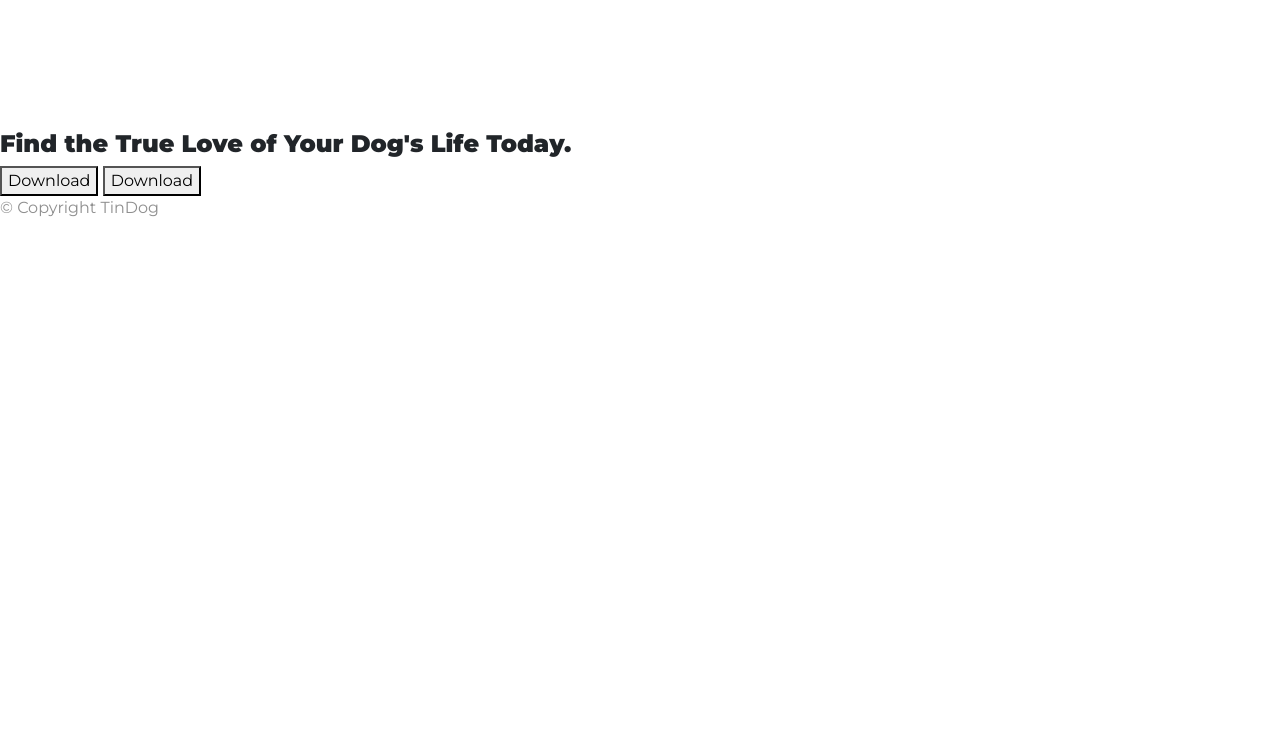
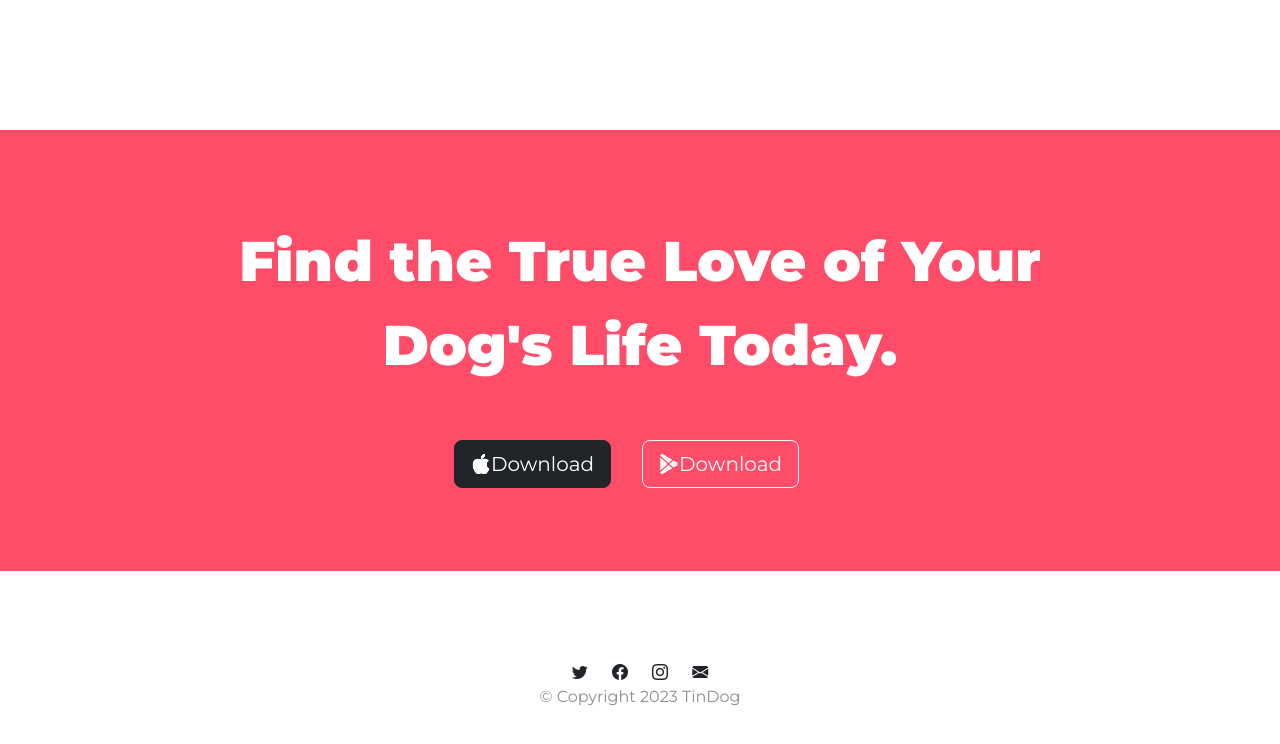
Before and after one commit to ShreyashSanjay/Bootstrap-Project, a plain HTML site: page index.html in a window 1280 px wide. Shown: the part 2342-3086 px from the top of the page. Before the commit the page ends 2578 px from the top, so only its background shows below. Drawn offline with nearby package versions, Linux system fonts and the light colour scheme.

Commit message:
added CSS to footer

```diff
--- a/css/styles.css
+++ b/css/styles.css
@@ -132,6 +132,34 @@ p {
     padding: 3% 2%;
 }
 
+/* Call to Action */
+
+#cta {
+    background-color: #ff4c68;
+    color: white;
+    padding:7% 15% 3%;
+    text-align: center;
+}
+
+.cta-h3 {
+    font-family: 'Montserrat', sans-serif;
+    font-size: 3.5rem;
+    font-weight: 900;
+    line-height: 1.5;
+}
+
+/* Footer */
+
+#footer {
+    background-color: #fff;
+    padding: 7% 15%;
+    text-align: center;
+}
+
+.footer-i{
+    margin: 10px;
+}
+
 @media (max-width: 1028px) {
     .title-img{
         position: static;
--- a/index.html
+++ b/index.html
@@ -196,9 +196,9 @@
 
   <section id="cta">
 
-    <h3>Find the True Love of Your Dog's Life Today.</h3>
-    <button type="button">Download</button>
-    <button type="button">Download</button>
+    <h3 class="cta-h3">Find the True Love of Your Dog's Life Today.</h3>
+    <button type="button" class="btn btn-dark btn-lg download-btn"><i class="bi bi-apple"></i>Download</button>
+    <button type="button" class="btn btn-outline-light btn-lg download-btn"><i class="bi bi-google-play"></i>Download</button>
 
   </section>
 
@@ -207,7 +207,11 @@
 
   <footer id="footer">
 
-    <p>© Copyright TinDog</p>
+    <i class="footer-i bi bi-twitter"></i>
+    <i class="footer-i bi bi-facebook"></i>
+    <i class="footer-i bi bi-instagram"></i>
+    <i class="footer-i bi bi-envelope-fill"></i>
+    <p>© Copyright 2023 TinDog</p>
 
   </footer>
 
```
